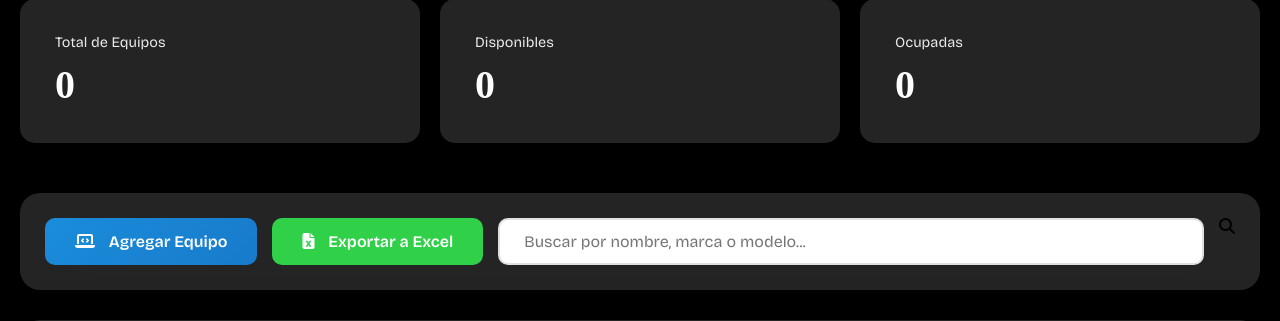
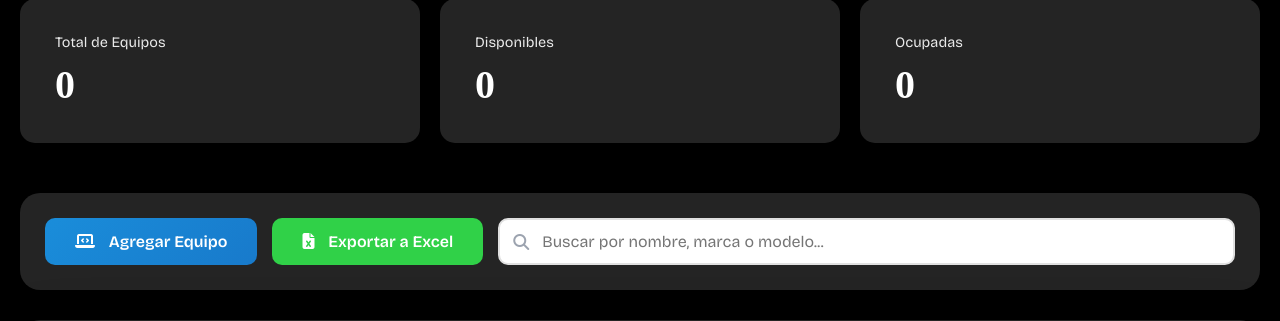
Before and after one commit to 21JSS/Inventario_MyCard, a PHP site: page /InventarioPCs.html in a window 1280 px wide. Shown: the part 264-585 px from the top of the page. Run offline with PHP 8.4, Linux system fonts and the light colour scheme; data that the repository does not hold is empty; some web fonts are replaced.

Commit message:
Adicion de estilos en la barra de busqueda

```diff
--- a/InventarioPCs.css
+++ b/InventarioPCs.css
@@ -173,11 +173,26 @@ button:hover {
   box-shadow: 0 6px 10px rgba(44, 82, 130, 0.4);
 }
 
+.search-wrapper {
+  position: relative;
+  flex: 1;
+  min-width: 250px;
+}
+
+.search-icon {
+  position: absolute;
+  left: 15px;
+  top: 50%;
+  transform: translateY(-50%);
+  color: #9ca3af;
+  font-size: 1em;
+  pointer-events: none;
+}
+
 .search-box{
-  flex: 1;
+  width: 100%;
   font-family: "Bricolage Grotesque";
-  min-width: 250px;
-  padding: 12px 20px;
+  padding: 12px 20px 12px 42px;
   border: 2px solid #e0e0e0;
   border-radius: 10px;
   font-size: 1em;
@@ -236,7 +251,7 @@ th:last-child {
 
 td {
   padding: 15px;
-  border-bottom: 1px solid #f0f0f0;
+  border-bottom: 1px solid #000000;
   text-align: center;
 }
 
--- a/InventarioPCs.html
+++ b/InventarioPCs.html
@@ -6,7 +6,7 @@
     <meta name="viewport" content="width=device-width, initial-scale=1.0, minimum-scale=1.0, user-scalable=yes">
     <title>Inventario de PCs y Periféricos - MyCard</title>
     <link href="https://fonts.googleapis.com/css2?family=Alan+Sans:wght@300..900&family=Bricolage+Grotesque:opsz,wght@12..96,200..800&family=Elms+Sans:ital,wght@0,100..900;1,100..900&family=Kanit&family=Lilita+One&display=swap" rel="stylesheet">
-    <link rel="stylesheet" href="InventarioPCs.css?v=10">
+    <link rel="stylesheet" href="InventarioPCs.css?v=11">
     <link rel="stylesheet" href="https://cdnjs.cloudflare.com/ajax/libs/font-awesome/6.4.0/css/all.min.css">
     <style>
 
@@ -101,8 +101,11 @@
                         class="fa-solid fa-file-excel"></i>
                     Exportar a Excel
                 </button>
-                <input type="text" class="search-box" id="searchBox" placeholder=" Buscar por nombre, marca o modelo..."
-                    onkeyup="filtrarTabla()"><i class="fa-solid fa-magnifying-glass"></i>
+                <div class="search-wrapper">
+                    <i class="fa-solid fa-magnifying-glass search-icon"></i>
+                    <input type="text" class="search-box" id="searchBox" placeholder="Buscar por nombre, marca o modelo..."
+                        onkeyup="filtrarTabla()">
+                </div>
             </div>
         </div>
 
```
